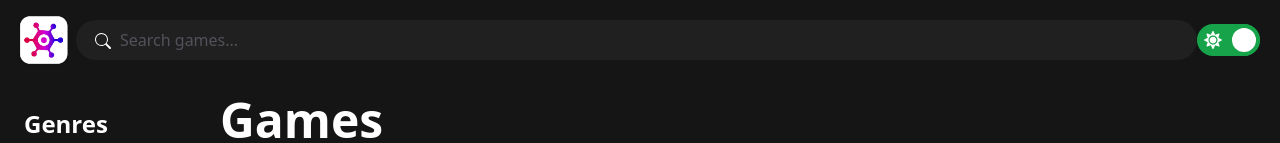
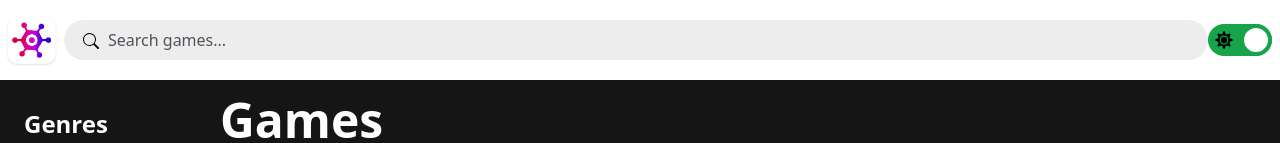
Before and after one commit to Parmeshwar97/Game-Hub, a React (Vite) app: page / in a window 1280 px wide. Shown: the top 143 px of the page. Built offline with nearby package versions, Linux system fonts and the light colour scheme; no server answers.

Commit message:
setup routing

```diff
--- a/package.json
+++ b/package.json
@@ -17,6 +17,7 @@
     "react-dom": "^18.3.1",
     "react-icons": "^5.4.0",
     "react-infinite-scroll-component": "^6.1.0",
+    "react-router-dom": "^7.3.0",
     "zustand": "^5.0.3"
   },
   "devDependencies": {
--- a/src/main.tsx
+++ b/src/main.tsx
@@ -1,13 +1,14 @@
+import "./index.css";
 import { StrictMode } from "react";
 import { createRoot } from "react-dom/client";
 import { QueryClient, QueryClientProvider } from "@tanstack/react-query";
-import "./index.css";
-import App from "./App.tsx";
+import router from "./routes.tsx";
+import { RouterProvider } from "react-router-dom";
 const queryClient = new QueryClient();
 createRoot(document.getElementById("root")!).render(
   <StrictMode>
     <QueryClientProvider client={queryClient}>
-      <App />
+      <RouterProvider router={router}/>
     </QueryClientProvider>
   </StrictMode>
 );
--- a/src/App.tsx
+++ b/src/pages/HomePage.tsx
@@ -1,19 +1,16 @@
-import GameList from "./components/GameList";
-import GenresList from "./components/GenresList";
-import NavBar from "./components/NavBar";
-// import PlatformSelector from "./components/PlatformSelector";
+import GameHeading from "../components/GameHeading";
+import GameList from "../components/GameList";
+import GenresList from "../components/GenresList";
+import SortSelector from "../components/SortSelector";
+import useGameQueryStore from "../store";
 
-import SortSelector from "./components/SortSelector";
-import GameHeading from "./components/GameHeading";
-import useGameQueryStore from "./store";
 
-const App = () => {
-  const { gameQuery } = useGameQueryStore();
+const HomePage = () => {
+      const { gameQuery } = useGameQueryStore();
   return (
     <div
       className={`flex flex-col px-3 h-full ${gameQuery.isDarkMode && "dark"}`}
     >
-      <NavBar />
       <div className="flex mb-3">
         <GenresList />
         <div className="w-full">
@@ -30,5 +27,6 @@
       </div>
     </div>
   );
-};
-export default App;
+}
+
+export default HomePage
--- /dev/null
+++ b/src/pages/Layout.tsx
@@ -0,0 +1,13 @@
+import { Outlet } from "react-router-dom";
+import NavBar from "../components/NavBar";
+
+const Layout = () => {
+  return (
+    <>
+      <NavBar />
+      <Outlet />
+    </>
+  );
+};
+
+export default Layout;
--- /dev/null
+++ b/src/routes.tsx
@@ -0,0 +1,17 @@
+import { createBrowserRouter } from "react-router-dom";
+import Layout from "./pages/Layout";
+import HomePage from "./pages/HomePage";
+
+
+const router = createBrowserRouter([{
+    path: '/',
+    element: <Layout />,
+    children: [
+        {
+            index: true,
+            element:<HomePage/>
+        }
+    ]
+}])
+
+export default router;
```
Also changed, not shown: 1 other file (tests, documents, lock files or other folders).
